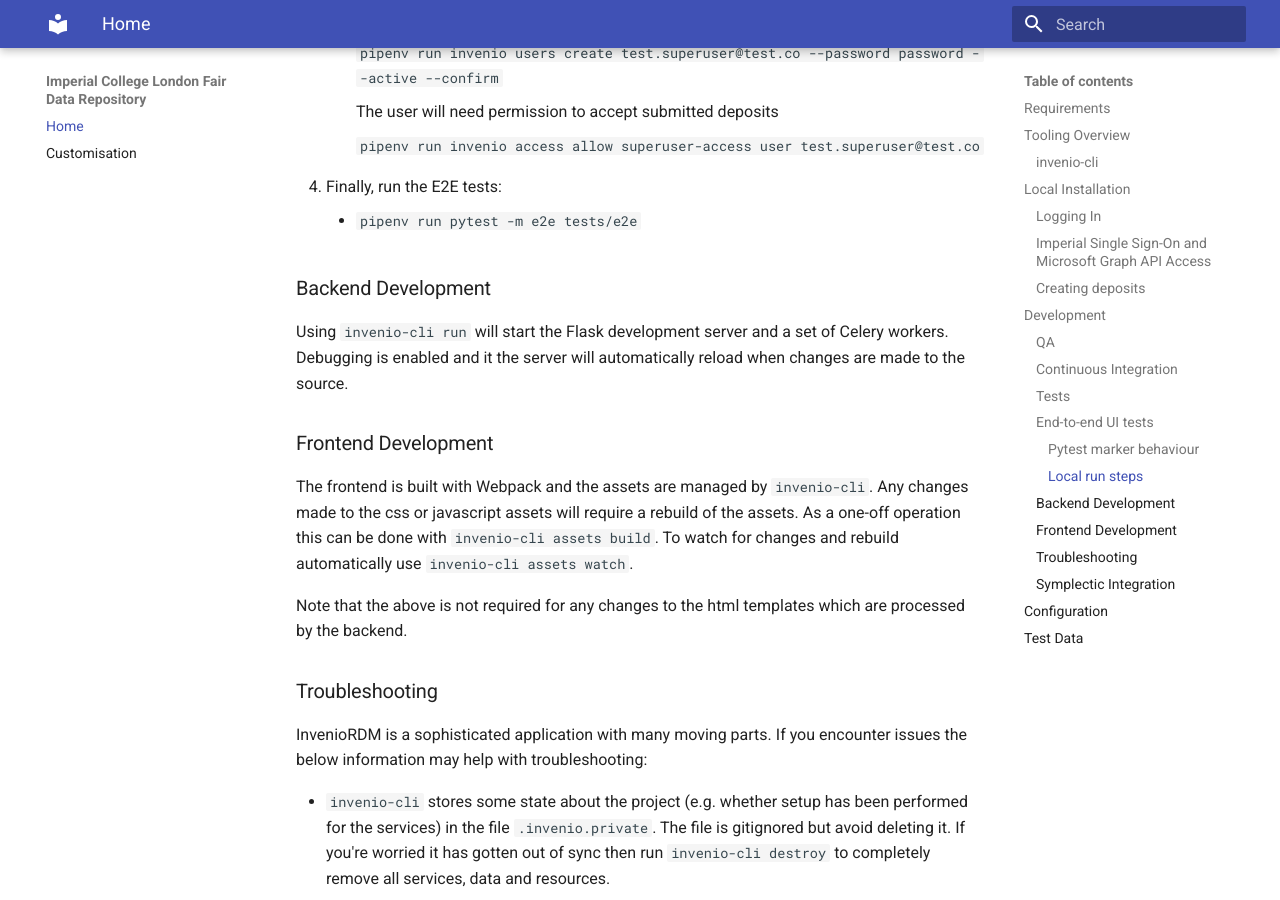
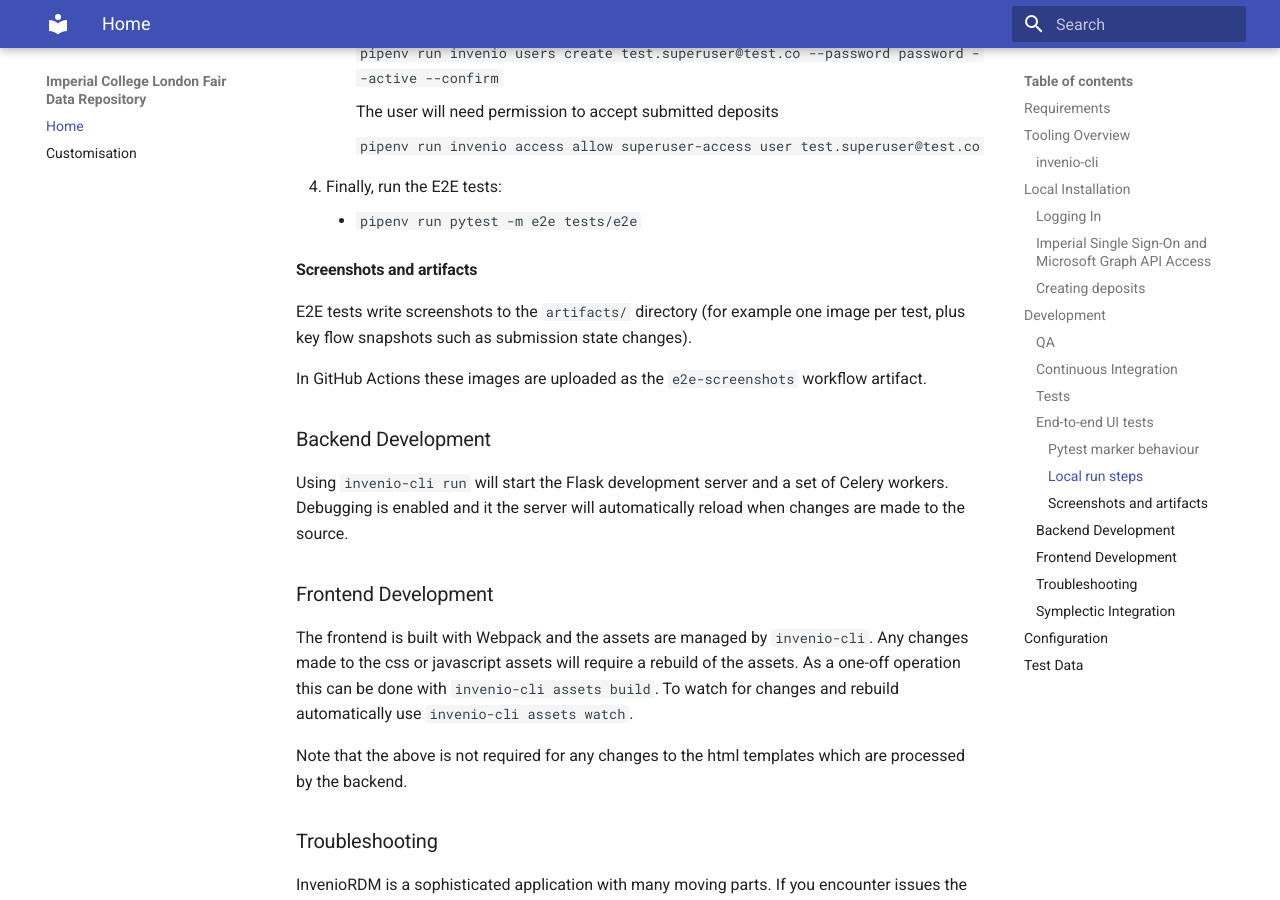
Before and after one commit to ImperialCollegeLondon/fair-data-repository, an MkDocs documentation site: the page built from docs/index.md, in a window 1280 px wide and 900 px high, scrolled down 5290 px. Built offline with MkDocs 1.6.1 and Material for MkDocs 9.7.7, drawn with Linux system fonts in a browser that asks for light colours.

Commit message:
Update documentation to mention selenium screenshots

```diff
--- a/docs/index.md
+++ b/docs/index.md
@@ -234,6 +234,13 @@
 
     - `pipenv run pytest -m e2e tests/e2e`
 
+#### Screenshots and artifacts
+
+E2E tests write screenshots to the `artifacts/` directory (for example one image per
+test, plus key flow snapshots such as submission state changes).
+
+In GitHub Actions these images are uploaded as the `e2e-screenshots` workflow artifact.
+
 ### Backend Development
 
 Using `invenio-cli run` will start the Flask development server and a set of Celery
```
